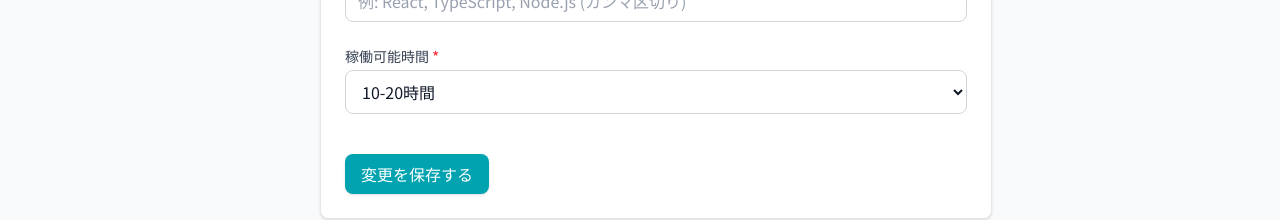
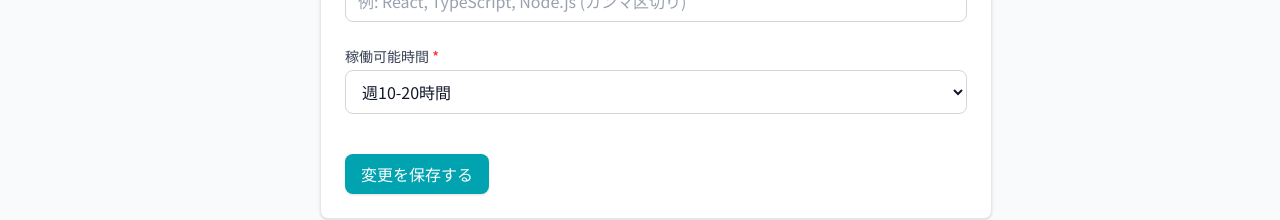
Before and after one commit to yamazarukyoto/projectmarkethub, a Next.js app: page /account/worker/profile in a window 1280 px wide. Shown: the part 710-930 px from the top of the page. Built offline with nearby package versions, Linux system fonts and the light colour scheme; no server answers.

Commit message:
稼働可能時間のドロップダウンオプションにすべて「週」を追加

```diff
--- a/src/app/(main)/account/layout.tsx
+++ b/src/app/(main)/account/layout.tsx
@@ -3,7 +3,7 @@
 import Link from "next/link";
 import { usePathname } from "next/navigation";
 import { clsx } from "clsx";
-import { User, Shield, Briefcase, CreditCard, Lock, UserX, UserCircle, Wallet, ExternalLink } from "lucide-react";
+import { User, Shield, Briefcase, CreditCard, Lock, UserX, UserCircle, Wallet, Eye } from "lucide-react";
 import { useAuth } from "@/components/providers/AuthProvider";
 
 export default function AccountLayout({
@@ -85,7 +85,7 @@ export default function AccountLayout({
                                     href={`/users/${user.uid}`}
                                     className="flex items-center gap-3 px-3 py-2 rounded-lg text-sm font-medium transition-colors text-primary hover:bg-primary/10"
                                 >
-                                    <ExternalLink size={18} />
+                                    <Eye size={18} />
                                     公開プロフィールを見る
                                 </Link>
                             </div>
--- a/src/app/(main)/account/worker/profile/page.tsx
+++ b/src/app/(main)/account/worker/profile/page.tsx
@@ -15,7 +15,7 @@ export default function WorkerProfilePage() {
     title: "",
     bio: "",
     skills: "",
-    hoursPerWeek: "10-20時間",
+    hoursPerWeek: "週10-20時間",
   });
 
   useEffect(() => {
@@ -25,7 +25,7 @@ export default function WorkerProfilePage() {
         title: user.workerProfile?.title || "",
         bio: user.workerProfile?.bio || "",
         skills: user.workerProfile?.skills?.join(", ") || "",
-        hoursPerWeek: user.workerProfile?.hoursPerWeek || "10-20時間",
+        hoursPerWeek: user.workerProfile?.hoursPerWeek || "週10-20時間",
       });
     }
   }, [user]);
@@ -120,9 +120,9 @@ export default function WorkerProfilePage() {
               onChange={(e) => setFormData({ ...formData, hoursPerWeek: e.target.value })}
             >
               <option value="週10時間未満">週10時間未満</option>
-              <option value="10-20時間">10-20時間</option>
-              <option value="20-30時間">20-30時間</option>
-              <option value="30時間以上">30時間以上</option>
+              <option value="週10-20時間">週10-20時間</option>
+              <option value="週20-30時間">週20-30時間</option>
+              <option value="週30時間以上">週30時間以上</option>
             </select>
           </div>
 
--- a/src/app/(main)/users/[id]/page.tsx
+++ b/src/app/(main)/users/[id]/page.tsx
@@ -3,7 +3,7 @@
 import React, { useEffect, useState } from "react";
 import { useParams, useRouter } from "next/navigation";
 import { useAuth } from "@/components/providers/AuthProvider";
-import { getUser, getUserReviews } from "@/lib/db";
+import { getUser, getUserReviews, getCompletedContractsCount } from "@/lib/db";
 import { User, Review } from "@/types";
 import { Button } from "@/components/ui/Button";
 import { Card, CardContent, CardHeader, CardTitle } from "@/components/ui/Card";
@@ -20,6 +20,7 @@ export default function UserProfilePage() {
     const [clientReviews, setClientReviews] = useState<Review[]>([]);
     const [loading, setLoading] = useState(true);
     const [reviewerNames, setReviewerNames] = useState<{ [key: string]: string }>({});
+    const [completedCount, setCompletedCount] = useState<number>(0);
     const [activeTab, setActiveTab] = useState<'worker' | 'client'>('worker');
     const [isCreatingRoom, setIsCreatingRoom] = useState(false);
 
@@ -87,6 +88,10 @@ export default function UserProfilePage() {
                         }
                     }
                     setReviewerNames(names);
+
+                    // 完了案件数を取得（Firestoreから直接クエリ）
+                    const count = await getCompletedContractsCount(params.id as string);
+                    setCompletedCount(count);
 
                 } catch (error) {
                     console.error("Error fetching user:", error);
@@ -198,7 +203,7 @@ export default function UserProfilePage() {
                             )}
                             <div className="flex items-center justify-center md:justify-start gap-2 text-gray-600 mb-4">
                                 <Briefcase size={16} />
-                                <span>完了案件: {(user as any).workerJobsCompleted || 0}件</span>
+                                <span>完了案件: {completedCount}件</span>
                             </div>
 
                             {/* Message Button (Only if logged in and not self) */}
```
Also changed, not shown: 1 other file (tests, documents, lock files or other folders).
